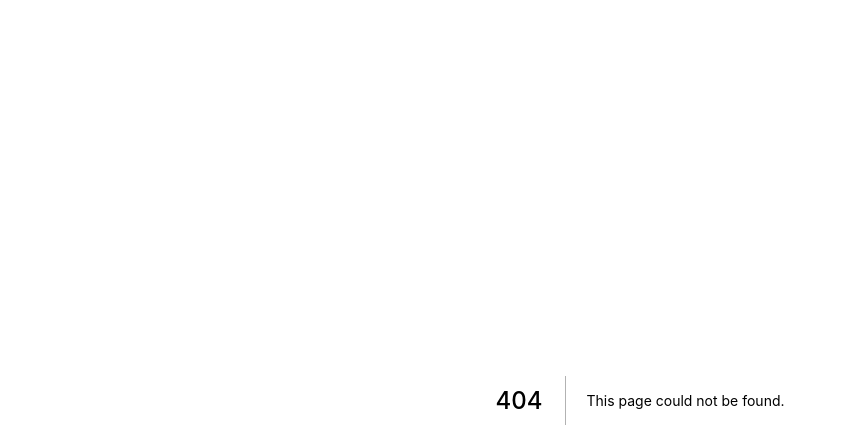
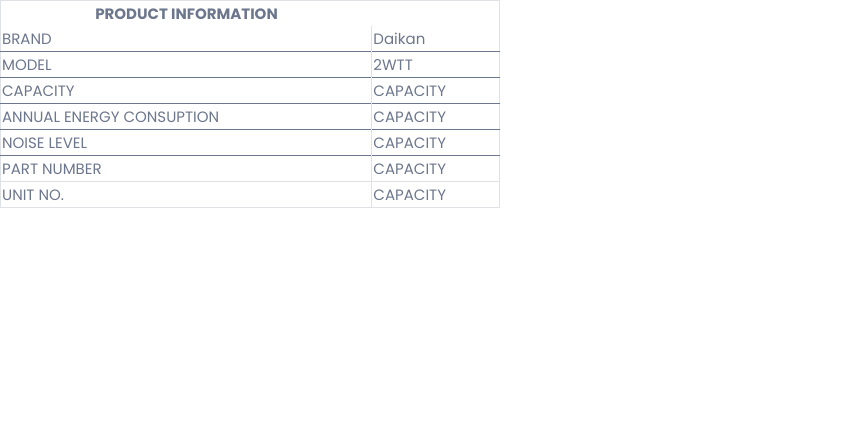
Before and after one commit to anamikatomar21/omramartnew, a Next.js app: page /product_table in a window 1280 px wide. Before the commit this address had no page. Shown: the top 448 px of the page, without its empty margins (0-847 px from the left). Built offline with nearby package versions, Linux system fonts and the light colour scheme.

Commit message:
chnges from amit sir

```diff
--- a/package.json
+++ b/package.json
@@ -26,10 +26,12 @@
     "react-redux": "^8.0.2",
     "react-responsive-carousel": "^3.2.23",
     "react-select": "^5.3.2",
+    "react-slick": "^0.29.0",
     "react-test-renderer": "^18.3.0-next-4cd788aef-20220630",
     "reactstrap": "^9.1.1",
     "redux-persist": "^6.0.0",
     "sass": "^1.52.1",
+    "slick-carousel": "^1.8.1",
     "styled-components": "^5.3.5",
     "use-places-autocomplete": "^4.0.0",
     "usehooks-ts": "^2.6.0",
@@ -39,6 +41,7 @@
     "@types/node": "17.0.38",
     "@types/react": "18.0.10",
     "@types/react-dom": "18.0.5",
+    "@types/react-slick": "^0.23.10",
     "@types/styled-components": "^5.1.25",
     "eslint": "8.16.0",
     "eslint-config-next": "12.1.6",
--- a/pages/_app.tsx
+++ b/pages/_app.tsx
@@ -36,7 +36,7 @@
     );
   }, []);
 
-  console.log({store:store.getState()});
+  // console.log({store:store.getState()});
 
   return (
 
--- /dev/null
+++ b/pages/product_table.tsx
@@ -0,0 +1,48 @@
+import { useEffect, useState } from "react";
+
+import type { NextPage } from "next";
+import Head from "next/head";
+import Router, { useRouter } from "next/router";
+import toast, { Toaster } from "react-hot-toast";
+
+const ProductTable: NextPage = () => {
+  return (
+    <div>
+      <table>
+        <tbody>
+          <th>PRODUCT INFORMATION</th>
+          <tr>
+            <td>BRAND</td>
+            <td>Daikan</td>
+          </tr>
+          <tr>
+            <td>MODEL</td>
+            <td>2WTT</td>
+          </tr>
+          <tr>
+            <td>CAPACITY</td>
+            <td>CAPACITY</td>
+          </tr>
+          <tr>
+            <td>ANNUAL ENERGY CONSUPTION</td>
+            <td>CAPACITY</td>
+          </tr>
+          <tr>
+            <td>NOISE LEVEL</td>
+            <td>CAPACITY</td>
+          </tr>
+          <tr>
+            <td>PART NUMBER</td>
+            <td>CAPACITY</td>
+          </tr>
+          <tr>
+            <td>UNIT NO.</td>
+            <td>CAPACITY</td>
+          </tr>
+        </tbody>
+      </table>
+    </div>
+  );
+};
+
+export default ProductTable;
--- a/styles/Merchant/productpreview.module.scss
+++ b/styles/Merchant/productpreview.module.scss
@@ -255,7 +255,7 @@
 }
 
 .items img {
-  width: 100%;
+  width: 200px;
 }
 
 .details {
@@ -826,3 +826,5 @@
 
   padding-left: 57px !important;
 }
+
+.reouterproduct{display: flex;}
--- a/styles/globals.css
+++ b/styles/globals.css
@@ -121,15 +121,15 @@
   justify-content: center;
 }
 
-/*
-.container {
-  max-width: 1140px;
+
+.containerr {
+  max-width: 1440px;
   width: 100%;
     padding-right: 15px;
     padding-left: 15px;
     margin-right: auto;
     margin-left: auto;
-} */
+}
 
 
 /* --------------------------------------------------------------------------- */
```
Also changed, not shown: pages/Product.tsx (+42 -124 lines), styles/Merchant/producttable.module.scss (added).
